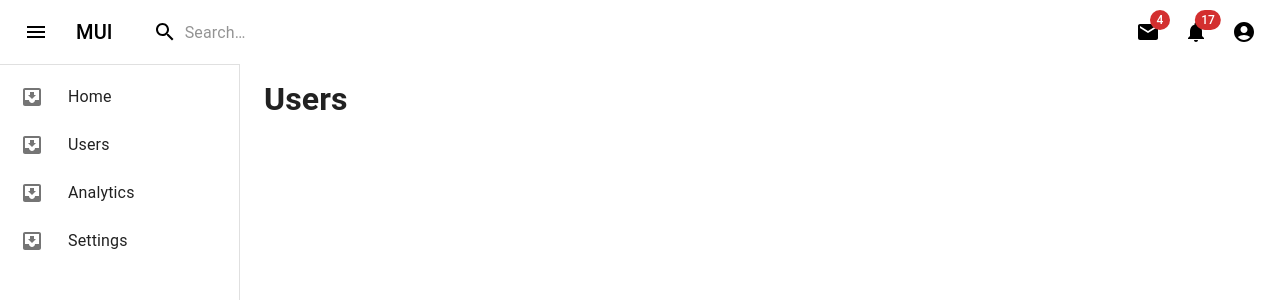
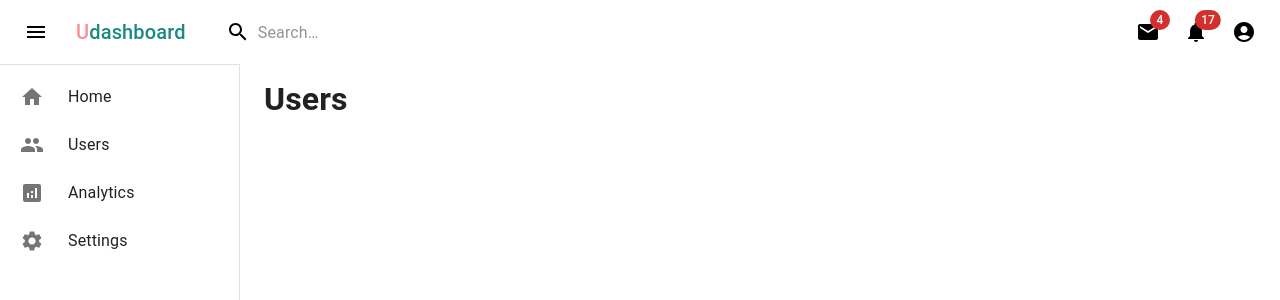
Before and after one commit to shubhamsinha21/UDashboard, a React (Create React App) app: page /users in a window 1280 px wide. Shown: the top 300 px of the page. Built offline with nearby package versions, Linux system fonts and the light colour scheme.

Commit message:
changes | update

```diff
--- a/src/NewApp.css
+++ b/src/NewApp.css
@@ -23,8 +23,8 @@
 .gradient {
   background: linear-gradient(
     158deg,
-    rgb(189, 201, 75) 0%,
-    rgb(255, 156, 141) 100%
+    rgb(30, 79, 143) 0%,
+    rgb(255, 141, 151) 100%
   );
 }
 
@@ -45,3 +45,7 @@
     rgb(223, 237, 254)
   );
 }
+
+.logo {
+  color: rgb(255, 141, 151);
+}
--- a/src/charts/Barchart.jsx
+++ b/src/charts/Barchart.jsx
@@ -18,7 +18,7 @@ export const options = {
     title: "Company Performance",
     subtitle: "Sales, Expenses, and Profit: 2014-2017",
   },
-  colors: ["#1c8a81", "#bdc94b", "#ff9c8d"],
+  colors: ["#1c8a81", "rgb(255, 141, 151)", "rgb(30, 79, 143)"],
 };
 
 export default function Barchart() {
--- a/src/components/AccordianComp.jsx
+++ b/src/components/AccordianComp.jsx
@@ -14,12 +14,12 @@ export default function AccordianComp() {
           aria-controls="panel1a-content"
           id="panel1a-header"
         >
-          <Typography>Accordion 1</Typography>
+          <Typography>Washing Machine</Typography>
         </AccordionSummary>
         <AccordionDetails>
           <Typography>
-            Lorem ipsum dolor sit amet, consectetur adipiscing elit. Suspendisse
-            malesuada lacus ex, sit amet blandit leo lobortis eget.
+            Whirlpool 6.5 Kg 5 Star Royal Fully-Automatic Top Loading Washing
+            Machine
           </Typography>
         </AccordionDetails>
       </Accordion>
@@ -29,12 +29,11 @@ export default function AccordianComp() {
           aria-controls="panel2a-content"
           id="panel2a-header"
         >
-          <Typography>Accordion 2</Typography>
+          <Typography>Air Cooler</Typography>
         </AccordionSummary>
         <AccordionDetails>
           <Typography>
-            Lorem ipsum dolor sit amet, consectetur adipiscing elit. Suspendisse
-            malesuada lacus ex, sit amet blandit leo lobortis eget.
+            Bajaj DMH70 70 litres Desert Air Cooler with Turbo Fan technology
           </Typography>
         </AccordionDetails>
       </Accordion>
@@ -44,12 +43,11 @@ export default function AccordianComp() {
           aria-controls="panel2a-content"
           id="panel2a-header"
         >
-          <Typography>Accordion 2</Typography>
+          <Typography>AC</Typography>
         </AccordionSummary>
         <AccordionDetails>
           <Typography>
-            Lorem ipsum dolor sit amet, consectetur adipiscing elit. Suspendisse
-            malesuada lacus ex, sit amet blandit leo lobortis eget.
+            Havells-Lloyd 1.5 Ton 5 Star Inverter Split AC.
           </Typography>
         </AccordionDetails>
       </Accordion>
@@ -59,12 +57,12 @@ export default function AccordianComp() {
           aria-controls="panel2a-content"
           id="panel2a-header"
         >
-          <Typography>Accordion 2</Typography>
+          <Typography>Refrigerator</Typography>
         </AccordionSummary>
         <AccordionDetails>
           <Typography>
-            Lorem ipsum dolor sit amet, consectetur adipiscing elit. Suspendisse
-            malesuada lacus ex, sit amet blandit leo lobortis eget.
+            LG 215 Litres 3 Star Single Door Refrigerator, Blue Euphoria
+            GL-B221ABED. ₹18,512.00 ₹24,999.00.
           </Typography>
         </AccordionDetails>
       </Accordion>
--- a/src/components/Navbar.jsx
+++ b/src/components/Navbar.jsx
@@ -186,9 +186,11 @@ export default function Navbar() {
             variant="h6"
             noWrap
             component="div"
-            sx={{ display: { xs: "none", sm: "block" } }}
+            sx={{
+              display: { xs: "none", sm: "block", color: "rgb(28, 138, 129)" },
+            }}
           >
-            MUI
+            <span className="logo">U</span>dashboard
           </Typography>
           <Search>
             <SearchIconWrapper>
--- a/src/components/Sidenav.jsx
+++ b/src/components/Sidenav.jsx
@@ -9,12 +9,15 @@ import ListItem from "@mui/material/ListItem";
 import ListItemButton from "@mui/material/ListItemButton";
 import ListItemIcon from "@mui/material/ListItemIcon";
 import ListItemText from "@mui/material/ListItemText";
-import InboxIcon from "@mui/icons-material/MoveToInbox";
 import { useNavigate } from "react-router-dom";
 import { useAppStore } from "../appStore";
 import ChevronLeftIcon from "@mui/icons-material/ChevronLeft";
 import ChevronRightIcon from "@mui/icons-material/ChevronRight";
 import { IconButton } from "@mui/material";
+import HomeIcon from "@mui/icons-material/Home";
+import GroupIcon from "@mui/icons-material/Group";
+import AnalyticsIcon from "@mui/icons-material/Analytics";
+import SettingsIcon from "@mui/icons-material/Settings";
 
 const drawerWidth = 240;
 
@@ -106,7 +109,7 @@ export default function Sidenav() {
                   justifyContent: "center",
                 }}
               >
-                <InboxIcon />
+                <HomeIcon />
               </ListItemIcon>
               <ListItemText primary="Home" sx={{ opacity: open ? 1 : 0 }} />
             </ListItemButton>
@@ -131,7 +134,7 @@ export default function Sidenav() {
                   justifyContent: "center",
                 }}
               >
-                <InboxIcon />
+                <GroupIcon />
               </ListItemIcon>
               <ListItemText primary="Users" sx={{ opacity: open ? 1 : 0 }} />
             </ListItemButton>
@@ -156,7 +159,7 @@ export default function Sidenav() {
                   justifyContent: "center",
                 }}
               >
-                <InboxIcon />
+                <AnalyticsIcon />
               </ListItemIcon>
               <ListItemText
                 primary="Analytics"
@@ -184,7 +187,7 @@ export default function Sidenav() {
                   justifyContent: "center",
                 }}
               >
-                <InboxIcon />
+                <SettingsIcon />
               </ListItemIcon>
               <ListItemText primary="Settings" sx={{ opacity: open ? 1 : 0 }} />
             </ListItemButton>
```
